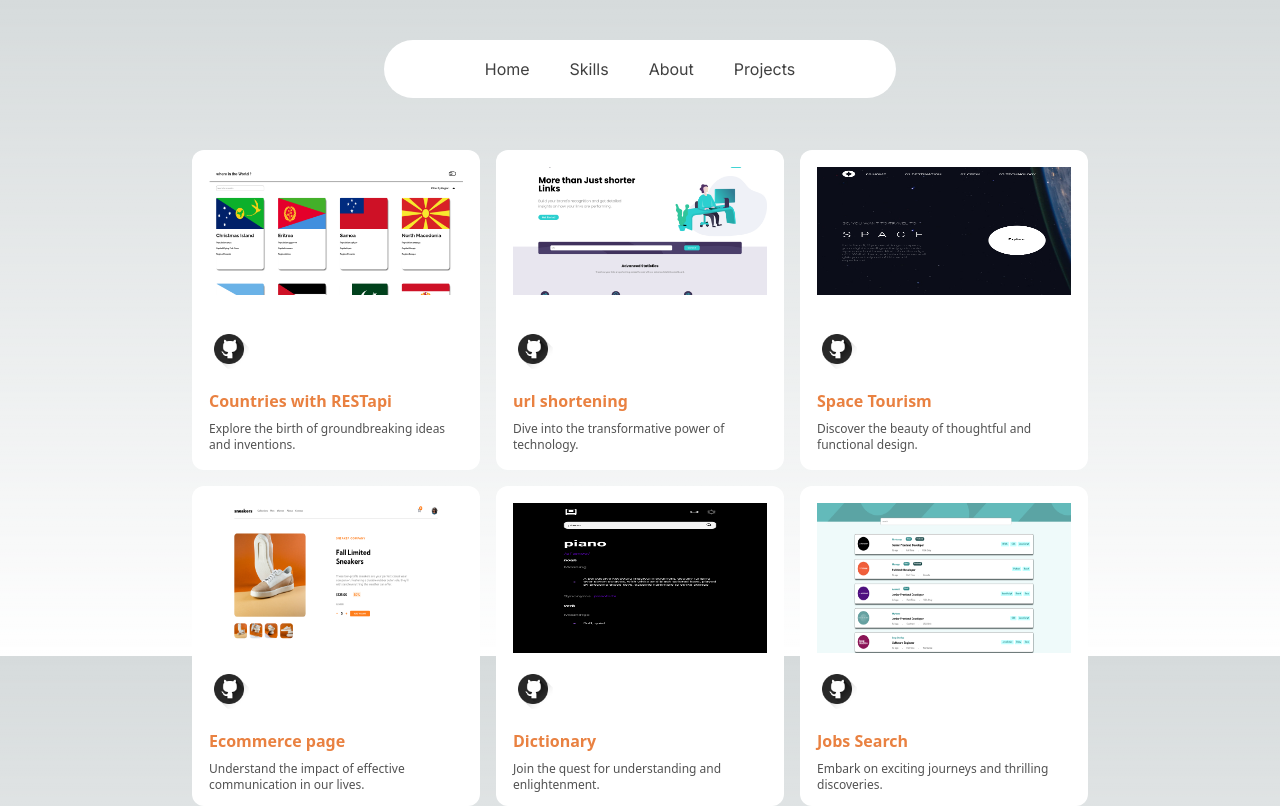
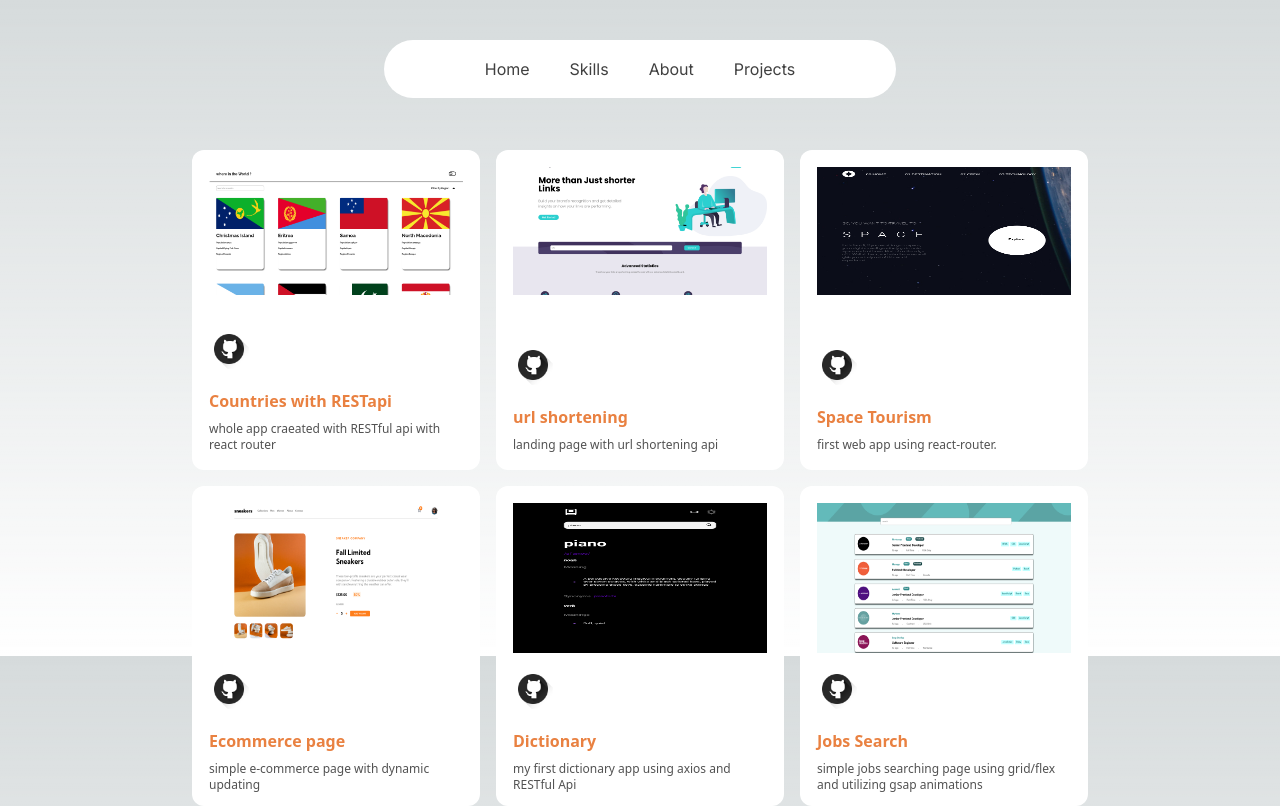
Before and after one commit to bharathkumar369/portfolio, a Next.js app: page /projects in a window 1280 px wide. Built offline with nearby package versions, Linux system fonts and the light colour scheme.

Commit message:
description update

```diff
--- a/src/app/projects/page.jsx
+++ b/src/app/projects/page.jsx
@@ -51,7 +51,7 @@ const Skeleton = () => (
 const items = [
   {
     title: "Countries with RESTapi",
-    description: "Explore the birth of groundbreaking ideas and inventions.",
+    description: "whole app craeated with RESTful api with react router",
     header: <Skeleton />,
     image: (
       <Link href="https://countries-rest-api-kappa.vercel.app/">
@@ -66,7 +66,7 @@ const items = [
   },
   {
     title: "url shortening",
-    description: "Dive into the transformative power of technology.",
+    description: "landing page with url shortening api",
     header: <Skeleton />,
     image: (
       <Link href="https://url-shortening-chi.vercel.app/">
@@ -81,7 +81,7 @@ const items = [
   },
   {
     title: "Space Tourism",
-    description: "Discover the beauty of thoughtful and functional design.",
+    description: "first web app using react-router.",
     header: <Skeleton />,
     image: (
       <Link href="https://spacetourism-kappa.vercel.app/">
@@ -101,7 +101,7 @@ const items = [
   {
     title: "Ecommerce page",
     description:
-      "Understand the impact of effective communication in our lives.",
+      "simple e-commerce page with dynamic updating",
     header: <Skeleton />,
     image: (
       <Link href="https://ecommerce-product-page-sigma-lilac.vercel.app/">
@@ -116,7 +116,7 @@ const items = [
   },
   {
     title: "Dictionary",
-    description: "Join the quest for understanding and enlightenment.",
+    description: "my first dictionary app using axios and RESTful Api",
     header: <Skeleton />,
     image: (
       <Link href="https://dictionary-rouge-eight.vercel.app/">
@@ -137,7 +137,7 @@ const items = [
   // },
   {
     title: "Jobs Search",
-    description: "Embark on exciting journeys and thrilling discoveries.",
+    description: "simple jobs searching page using grid/flex and utilizing gsap animations",
     header: <Skeleton />,
     image: (
       <Link href="https://job-listing-lake-nine.vercel.app/">
```
